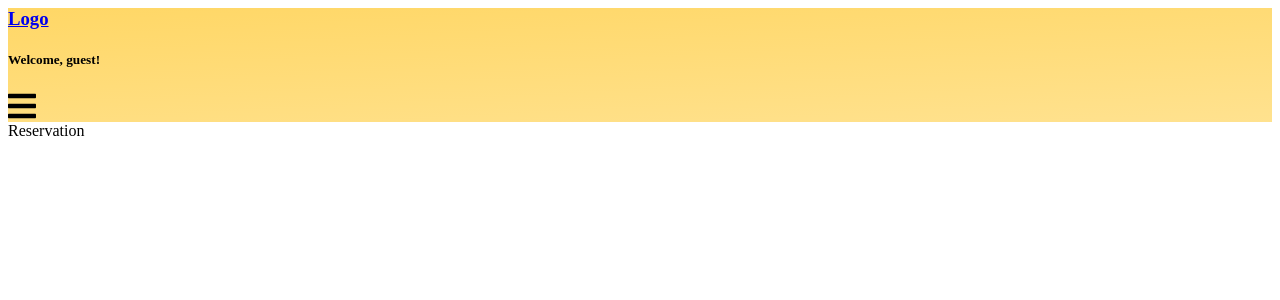
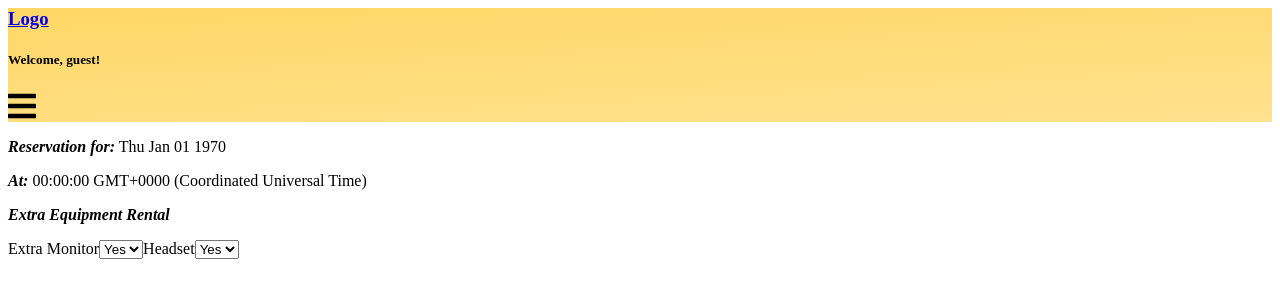
Before and after one commit to willxj36/Orifin-Prototype, a React app: page /reservation/1/1/1 in a window 1280 px wide. Shown: the top 300 px of the page. Built offline with nearby package versions, Linux system fonts and the light colour scheme; no server answers; sample sign-in values are in the browser's storage.

Commit message:
have basis for reservation page up, fixed a weird refresh bug with a timeout

```diff
--- a/src/client/App.tsx
+++ b/src/client/App.tsx
@@ -22,12 +22,12 @@ const App = () => {
 				<Navbar />
 				<Switch>
 					<Route exact path='/' component={Home} />
-					<Route path='/login' component={Login} />
+					<Route path='/login/:resType?/:time?/:spots?' component={Login} />
 					<Route path='/register/:id?/:period?' component={Register} />
 					<Route path='/member-home/:id' component={MemberHome} />
 					<Route path='/memberships' component={Memberships} />
 					<Route path='/calendar' component={Calendar} />
-					<Route path='/reservation' component={Reservation} />
+					<Route path='/reservation/:type/:time/:spots' component={Reservation} />
 					<Route path='/contact-request' component={ContactRequest} />
 					<Route path='/payment/:product/:id/:period?' component={Payment} />
 					<Route path='/tournaments' component={Tournaments} />
--- a/src/client/components/TableRow.tsx
+++ b/src/client/components/TableRow.tsx
@@ -31,7 +31,7 @@ const TableRow: React.FC<ITableRowProps> = ({ hour, reservations }) => {
 
     useEffect(() => {
         if(!thisHourRes) return;
-        let publicArr = [];     //this way we can build the arrays by just going through the res in order
+        let publicArr = [];     //this way we can build the arrays by just going through the res array in order
         let privateArr = [];    //no fullTournament type here because you can't reserve anything if there's a full tourney on a day
         let teamArr = [];
         let vrArr = [];
@@ -53,22 +53,22 @@ const TableRow: React.FC<ITableRowProps> = ({ hour, reservations }) => {
             <div className="col-2 mx-1 py-1">
                 <b>{hour?.getHours() > 12 ? hour?.getHours() - 12 : hour?.getHours()}{hour?.getHours() < 12 ? 'AM' : 'PM'}</b>
             </div>
-            <Link to={`/reservation/public/${hour.getTime()}`} className="col-2 mx-sm-1 px-1 px-sm-2">
+            <Link to={`/reservation/public/${hour.getTime()}/${10-publicRes.length}`} className="col-2 mx-sm-1 px-1 px-sm-2">
                 <button className={`py-1 btn btn-block btn-${publicRes?.length < 10 ? 'success' : 'danger'}`} disabled={!(publicRes?.length < 10) || disable}>
                     {10 - publicRes?.length}
                 </button>
             </Link>
-            <Link to={`/reservation/private/${hour.getTime()}`} className="col-2 mx-sm-1 px-1 px-sm-2">
+            <Link to={`/reservation/private/${hour.getTime()}/${5-privateRes.length}`} className="col-2 mx-sm-1 px-1 px-sm-2">
                 <button className={`py-1 btn btn-block btn-${privateRes?.length < 5 ? 'success' : 'danger'}`} disabled={!(privateRes?.length < 5) || disable}>
                     {5 - privateRes?.length}
                 </button>
             </Link>
-            <Link to={`/reservation/team/${hour.getTime()}`} className="col-2 mx-sm-1 px-1 px-sm-2">
+            <Link to={`/reservation/team/${hour.getTime()}/${1-teamRes.length}`} className="col-2 mx-sm-1 px-1 px-sm-2">
                 <button className={`py-1 btn btn-block btn-${teamRes?.length < 1 ? 'success' : 'danger'}`} disabled={!(teamRes?.length < 1) || disable}>
                     {1 - teamRes?.length}
                 </button>
             </Link>
-            <Link to={`/reservation/vr/${hour.getTime()}`} className="col-2 mx-sm-1 px-1 px-sm-2">
+            <Link to={`/reservation/vr/${hour.getTime()}/${1-vrRes.length}`} className="col-2 mx-sm-1 px-1 px-sm-2">
                 <button className={`py-1 btn btn-block btn-${vrRes?.length < 1 ? 'success' : 'danger'}`} disabled={!(vrRes?.length < 1) || disable}>
                     {1 - vrRes?.length}
                 </button>
--- a/src/client/pages/Login.tsx
+++ b/src/client/pages/Login.tsx
@@ -1,7 +1,7 @@
 import * as React from 'react';
 import { Link } from 'react-router-dom';
 import { useState, useEffect, useContext } from 'react';
-import { useHistory } from 'react-router';
+import { useHistory, useParams } from 'react-router';
 
 import apiService, { SetAccessToken } from '../../utils/apiService';
 import { UserContext } from '../components/ContextProvider';
@@ -10,8 +10,15 @@ import { FontAwesomeIcon } from '@fortawesome/react-fontawesome';
 import { faEnvelope } from '@fortawesome/free-solid-svg-icons';
 import { faKey, faEye, faEyeSlash } from '@fortawesome/free-solid-svg-icons';
 
+interface ILoginParams {
+    resType: string,
+    time: string,
+    spots: string
+}
+
 const Login = () => {
 
+    const params = useParams<ILoginParams>();
     const history = useHistory();
 
     const [user, setUser] = useContext(UserContext);
@@ -20,9 +27,11 @@ const Login = () => {
     const [password, setPassword] = useState<string>('');
     const [showPass, setShowPass] = useState<boolean>(false);
 
+    const [afterLogin, setAfterLogin] = useState<boolean>(false);   //prevents the useEffect fired by user changes from running if the user change just came from this page
     const [btnDisable, setBtnDisable] = useState<boolean>(true);
 
-    useEffect(() => {
+    useEffect(() => {       //push someone who stumbled on the page but is already logged in to their profile page
+        if(afterLogin) return;      //prevent the push to profile if user just changed from this page
         if (user.userid) {
             history.push(`/member-home/${user.userid}`);
         }
@@ -37,15 +46,20 @@ const Login = () => {
     }, [email, password]);
 
     const handleSubmit = async () => {
-        setBtnDisable(true);
-        let res = await apiService('auth/login', 'POST', {
+        setBtnDisable(true);        //prevent multiple submit
+        let res = await apiService('/auth/login', 'POST', {
             email,
             password
         });
         if(res) {
             SetAccessToken(res.token, {userid: res.userid, role: res.roleid});
+            setAfterLogin(true);
             setUser({userid: res.userid, role: res.roleid});
-            history.push(`/member-home/${res.userid}`);
+            if(params) {
+                history.push(`/reservation/${params.resType}/${params.time}/${params.spots}`);
+            } else {
+                history.push(`/member-home/${res.userid}`);
+            }
         } else {
             alert('Incorrect email or password, please check credentials and try again');
         }
@@ -54,6 +68,11 @@ const Login = () => {
     return (
         <main className="min-vh-100 d-flex bg-deepred pt-5">
             <div className="py-3 mt-5 bg-gold container align-self-start col-md-6 rounded">
+                {params.resType && (
+                    <div className="text-center my-3">
+                        <h5><b><i>Please log in before continuing with your reservation!</i></b></h5>
+                    </div>
+                )}
                 <div className="mx-auto mb-2 row">
                     <FontAwesomeIcon icon={faEnvelope} size='2x' />
                     <label htmlFor="email" className="ml-2 form-label">Email</label>
@@ -73,7 +92,7 @@ const Login = () => {
                 <div className="mb-3 mt-4 row justify-content-center">
                     <Link className="pt-2 btn btn-outline-darkinfo" to="/memberships">Not a member yet? Check out our membership packages!</Link>
                     <p className="mx-4 mt-2"><b>OR</b></p>
-                    <Link className="pt-2 btn btn-outline-darkinfo" to='/register'>Register as a guest</Link>
+                    <Link className="pt-2 btn btn-outline-darkinfo" to={params.resType ? '/register/res' : '/register'}>Register as a guest</Link>
                 </div>
             </div>
 
--- a/src/client/pages/Reservation.tsx
+++ b/src/client/pages/Reservation.tsx
@@ -1,10 +1,59 @@
 import * as React from 'react';
+import { useState, useEffect, useContext } from 'react';
+import { useHistory, useParams } from 'react-router';
+
+import { UserContext, IContextUser } from '../components/ContextProvider';
+
+interface IReservationParams {
+    type: string,
+    time: string,
+    spots: string
+}
 
 const Reservation = () => {
 
+    const [user,] = useContext<IContextUser>(UserContext);
+    const [timeoutId, setTimeoutId] = useState<NodeJS.Timeout>();
+
+    const [date, setDate] = useState<Date>();
+    const [spots, setSpots] = useState<number>(0);  //placeholder for now, can be used later to reserve multiple spots but for now, 1 user 1 reservation
+
+    const params = useParams<IReservationParams>();
+    const history = useHistory();
+
+    useEffect(() => {
+        clearTimeout(timeoutId);    //page refresh would cause a redirect to login because no user, then to member page as it found the user. The timeout here prevents that.
+        if(!user?.userid) {
+            setTimeoutId(setTimeout(() => history.push(`/login/${params.type}/${params.time}/${params.spots}`), 50));
+        }
+    }, [user]);
+
+    useEffect(() => {
+        let time = Number(params.time);
+        setDate(new Date(time));
+        setSpots(Number(params.spots));
+    }, [params]);
 
     return(
-        <div>Reservation</div>
+        <div className="min-vh-100 bg-deepred d-flex justify-content-center align-items-center">
+            <div className="p-4 container bg-gold rounded">
+                <p className="text-center"><b><i>Reservation for:</i></b> {date?.toDateString()}</p>
+                <p className="text-center"><b><i>At:</i></b> {date?.toTimeString()}</p>
+                <div className="row justify-content-around">
+                    <p><b><i>Extra Equipment Rental</i></b></p>
+                    <label htmlFor="monitorSelect">Extra Monitor</label>
+                    <select name="monitorSelect" id="monitorSelect">
+                        <option value="yes">Yes</option>
+                        <option value="no">No</option>
+                    </select>
+                    <label htmlFor="headsetSelect">Headset</label>
+                    <select name="headsetSelect" id="headsetSelect">
+                        <option value="yes">Yes</option>
+                        <option value="no">No</option>
+                    </select>
+                </div>
+            </div>
+        </div>
     )
 }
 
```
Also changed, not shown: 1 other file (tests, documents, lock files or other folders).
